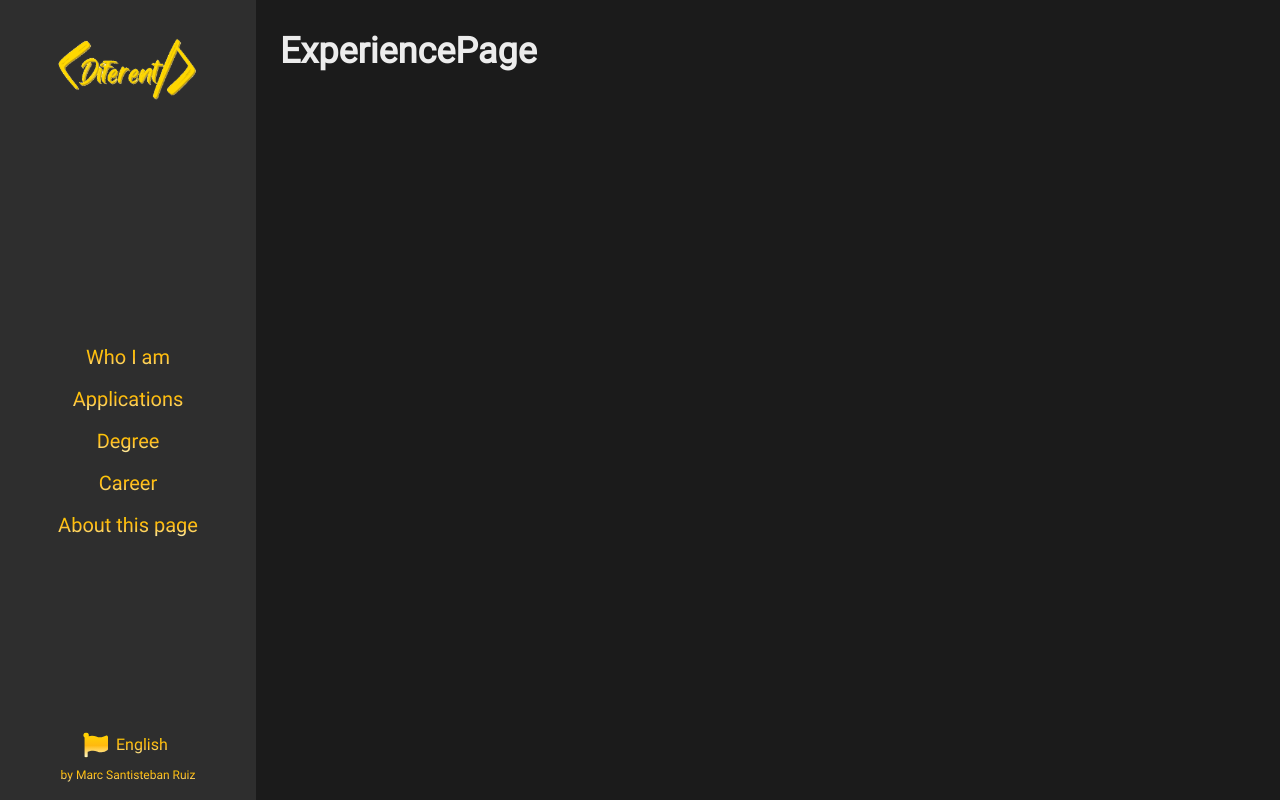
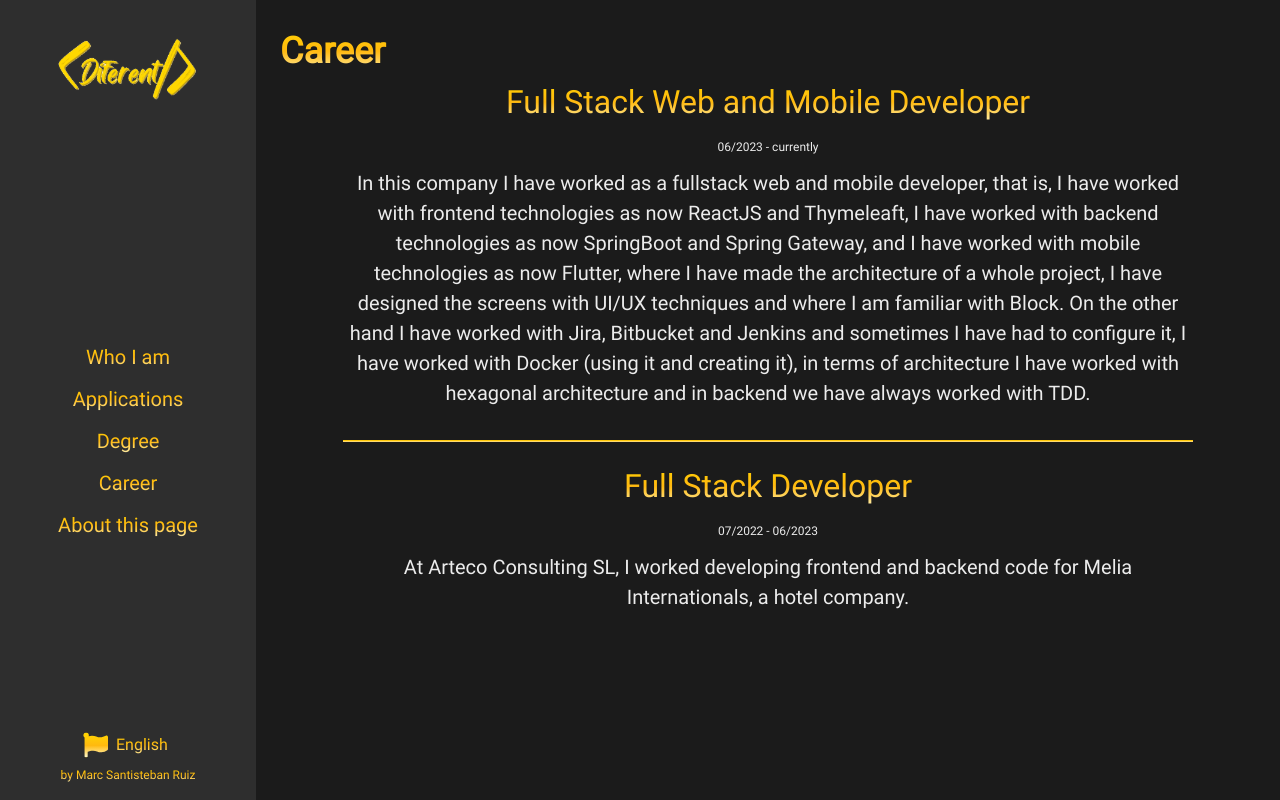
Before and after one commit to D1f3r3nt/Portfolio, a React (Vite) app: page /experience in a window 1280 px wide. Built offline with nearby package versions, Linux system fonts and the light colour scheme.

Commit message:
Add experience

```diff
--- a/src/pages/ExperiencePage.tsx
+++ b/src/pages/ExperiencePage.tsx
@@ -1,11 +1,37 @@
 import {Page} from "../components/organisms/Page.tsx";
 import {Text} from "../components/atoms/Text.tsx";
+import {useTranslation} from "react-i18next";
+import {CenterCard} from "../components/molecules/CenterCard.tsx";
+
+interface ExperienceInterface {
+    title: string;
+    date: string;
+    description: string;
+}
 
 export const ExperiencePage = () => {
+    const [t] = useTranslation("global")
+
+    const experiences = t('experience.data', { returnObjects: true }) as unknown as ExperienceInterface[]
 
     return (
         <Page>
-            <Text value={'ExperiencePage'} size={'xl'} />
+            <Text value={t('header.experience')} size={'xl'} gradient/>
+
+            <div className='w-[100%] flex flex-col items-center gap-y-5'>
+                {
+                    experiences.reverse().map((degree, i) => {
+                        return (
+                            <>
+                                <CenterCard title={degree.title} date={degree.date} description={degree.description} />
+                                { i !== experiences.length - 1 &&
+                                    <hr className='max-w-[850px] line-gradient'/>
+                                }
+                            </>
+                        )
+                    })
+                }
+            </div>
         </Page>
     )
 }
--- a/src/translations/en/global.json
+++ b/src/translations/en/global.json
@@ -36,5 +36,19 @@
         "description": "KeepCoding's Full Stack Mobile Bootcamp provides a complete mastery of the main components and architectures of the mobile stack, training at an advanced level in native Swift, native Kotlin, React Native and Flutter."
       }
     ]
+  },
+  "experience": {
+    "data": [
+      {
+        "title": "Full Stack Developer",
+        "date": "07/2022 - 06/2023",
+        "description": "At Arteco Consulting SL, I worked developing frontend and backend code for Melia Internationals, a hotel company."
+      },
+      {
+        "title": "Full Stack Web and Mobile Developer",
+        "date": "06/2023 - currently",
+        "description": "In this company I have worked as a fullstack web and mobile developer, that is, I have worked with frontend technologies as now ReactJS and Thymeleaft, I have worked with backend technologies as now SpringBoot and Spring Gateway, and I have worked with mobile technologies as now Flutter, where I have made the architecture of a whole project, I have designed the screens with UI/UX techniques and where I am familiar with Block.\n\nOn the other hand I have worked with Jira, Bitbucket and Jenkins and sometimes I have had to configure it, I have worked with Docker (using it and creating it), in terms of architecture I have worked with hexagonal architecture and in backend we have always worked with TDD."
+      }
+    ]
   }
 }
--- a/src/translations/es/global.json
+++ b/src/translations/es/global.json
@@ -36,5 +36,19 @@
         "description": "El Bootcamp Full Stack Mobile de KeepCoding proporciona un dominio completo de los principales componentes y arquitecturas del stack mobile, formando a nivel avanzado en Swift nativo, Kotlin nativo, React Native y Flutter."
       }
     ]
+  },
+  "experience": {
+    "data": [
+      {
+        "title": "Desarrollador Full Stack",
+        "date": "07/2022 - 06/2023",
+        "description": "En Arteco Consulting SL, trabajé desarrollando código de frontend y backend para Melia Internationals, una empresa hotelera."
+      },
+      {
+        "title": "Desarrollador Full Stack Web Y Mobile",
+        "date": "06/2023 - actual",
+        "description": "En esta empresa he trabajado como desarrollador fullstack web y móvil, es decir, he trabajado con tecnologías frontend como ahora ReactJS y Thymeleaft, he trabajado con tecnologías backend como ahora SpringBoot y Spring Gateway, y he trabajado con tecnologías móviles como ahora Flutter, donde he realizado la arquitectura de todo un proyecto, he diseñado las pantallas con técnicas UI/UX y donde estoy familiarizado con Block.\n\nPor otro lado he trabajado con Jira, Bitbucket y Jenkins y a veces me ha tocado configurarlo, he trabajado con Docker (usándolo y creándolo), en cuanto a arquitectura he trabajado con arquitectura hexagonal y en backend siempre hemos trabajado con TDD."
+      }
+    ]
   }
 }
```
